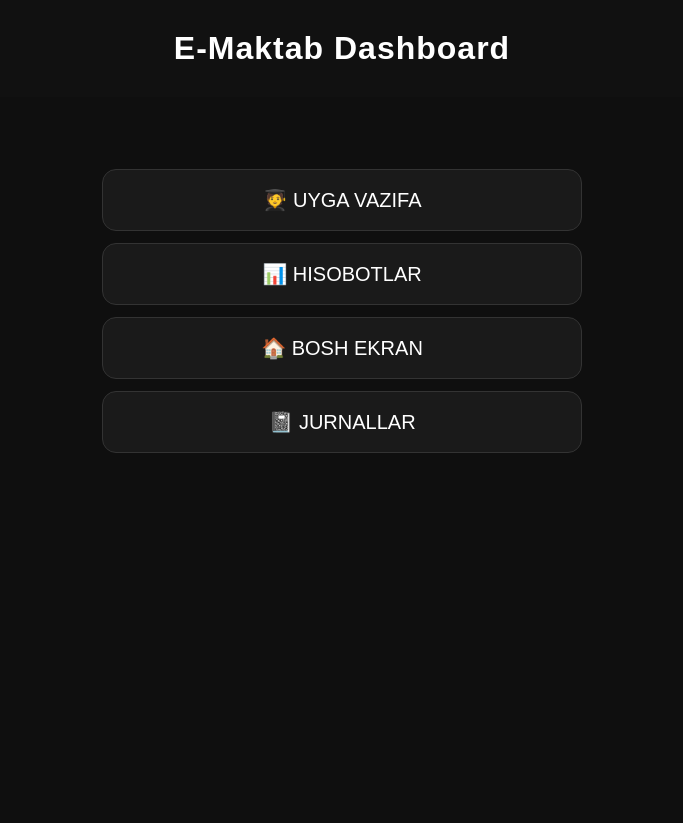
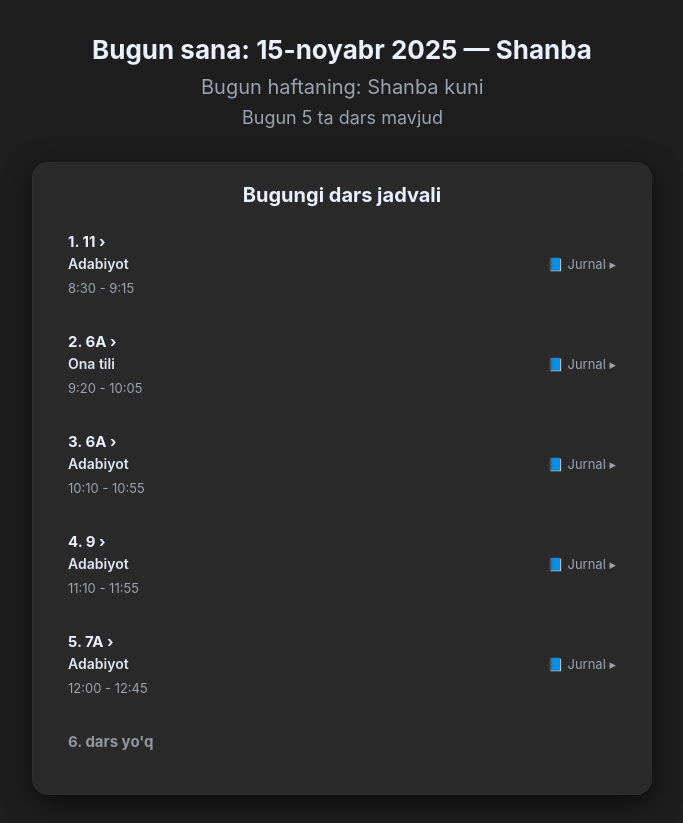
Before and after one commit to shoxan2050/emaktabrepo, a plain HTML site: page index.html in a window 1280 px wide. Shown: the whole page, without its empty margins (298-981 px from the left). Before the commit the page ends 800 px from the top, so only its background shows below. Drawn offline with Linux system fonts and the light colour scheme.

Commit message:
Refactor index.html for improved layout and styles
Updated HTML structure, styles, and script functionality.

```diff
--- a/index.html
+++ b/index.html
@@ -1,167 +1,266 @@
-<!DOCTYPE html>
+<!doctype html>
 <html lang="uz">
 <head>
-    <meta charset="UTF-8" />
-    <meta name="viewport" content="width=device-width, initial-scale=1.0" />
-    <title>E‑Maktab Dashboard</title>
+<meta charset="utf-8" />
+<meta name="viewport" content="width=device-width,initial-scale=1" />
+<title>Dars jadvali — E-Maktab</title>
 <style>
-        body {
-            margin: 0;
-            font-family: Arial, sans-serif;
-            background: #0f0f0f;
-            color: #fff;
+  :root{
+    --bg:#1e1e1e;
+    --card:#2a2a2a;
+    --card-hover:#333;
+    --text:#eaf0ff;
+    --muted:#9aa4b2;
+    --accent:#2b6df6;
   }
-        header {
-            text-align: center;
-            padding: 30px;
-            font-size: 32px;
-            font-weight: bold;
-            background: #111;
-            letter-spacing: 1px;
+  *{box-sizing:border-box}
+  body{
+    margin:0;
+    font-family: Inter, "Helvetica Neue", Arial, sans-serif;
+    background:var(--bg);
+    color:var(--text);
+    -webkit-font-smoothing:antialiased;
+    -moz-osx-font-smoothing:grayscale;
+    padding:28px;
+    display:flex;
+    align-items:center;
+    flex-direction:column;
+    min-height:100vh;
   }
-        .container {
-            max-width: 480px;
-            margin: 40px auto;
-            padding: 20px;
+
+  /* header text (fade lines) */
+  .fade-line{
+    opacity:0;
+    transform: translateY(8px);
+    text-align:center;
+    will-change: opacity, transform;
   }
-        .btn {
-            display: block;
-            padding: 18px;
-            margin: 12px 0;
-            background: #1a1a1a;
-            border-radius: 14px;
-            text-align: center;
-            font-size: 20px;
-            text-decoration: none;
-            color: #fff;
-            transition: 0.25s;
-            border: 1px solid #333;
+  .fade-1{ animation: fadeInUp .7s .2s forwards; font-size:26px; margin-top:6px; font-weight:700; }
+  .fade-2{ animation: fadeInUp .7s .9s forwards; font-size:20px; margin-top:10px; color:var(--muted); }
+  .fade-3{ animation: fadeInUp .7s 1.6s forwards; font-size:18px; margin-top:8px; color:var(--muted); }
+
+  @keyframes fadeInUp {
+    to { opacity:1; transform:translateY(0); }
   }
-        .btn:hover {
-            background: #262626;
+
+  /* card */
+  .card {
+    width:100%;
+    max-width:620px;
+    background:var(--card);
+    border-radius:16px;
+    padding:20px;
+    margin-top:34px;
+    box-shadow: 0 8px 28px rgba(0,0,0,0.6);
+    border:1px solid rgba(255,255,255,0.02);
+    opacity:0;
+    transform: translateY(12px);
+    animation: cardAppear .7s 2.4s forwards;
   }
-        .section {
-            display: none;
+  @keyframes cardAppear { to { opacity:1; transform:translateY(0); } }
+
+  .card h2 { margin:0 0 12px 0; text-align:center; font-size:20px; }
+  .table { width:100%; border-collapse:collapse; }
+  .row {
+    display:flex;
+    align-items:center;
+    justify-content:space-between;
+    padding:12px 14px;
+    border-radius:12px;
+    margin-bottom:10px;
+    background:transparent;
+    transition: transform .18s ease, background .18s ease, box-shadow .18s ease;
+    cursor:pointer;
+    border:1px solid transparent;
   }
-        .active {
-            display: block;
+  .row .left { display:flex; flex-direction:column; gap:4px; }
+  .row .num { font-weight:700; color:var(--text); font-size:15px; }
+  .row .sub { color:#dfe7f7; font-weight:600; font-size:14px; }
+  .row .time { color:var(--muted); font-size:13px; margin-top:4px; }
+
+  .row:hover {
+    transform: scale(1.02);
+    background: var(--card-hover);
+    box-shadow: 0 8px 18px rgba(0,0,0,0.5);
+    border-color: rgba(255,255,255,0.03);
   }
-        .back {
-            margin-top: 25px;
-            background: #333;
+
+  .row.disabled {
+    opacity:0.55;
+    cursor:default;
+    transform:none;
+  }
+
+  /* small label on right */
+  .rightLabel{ color:var(--muted); font-size:13px; padding-left:12px; min-width:120px; text-align:right; }
+
+  /* responsive */
+  @media (max-width:640px){
+    .card{ padding:16px; }
+    .row{ padding:10px; }
+    .rightLabel{ min-width:90px; font-size:12px; }
   }
 </style>
 </head>
 <body>
 
-<header>E‑Maktab Dashboard</header>
+  <div id="line1" class="fade-line fade-1">—</div>
+  <div id="line2" class="fade-line fade-2">—</div>
+  <div id="line3" class="fade-line fade-3">—</div>
 
-<div class="container">
-
-    <!-- MAIN MENU -->
-    <div id="main" class="section active">
-        <a class="btn" href="#" onclick="openSection('uygavazifa')">🧑‍🎓 UYGA VAZIFA</a>
-        <a class="btn" id="hisobot" target="_blank">📊 HISOBOTLAR</a>
-        <a class="btn" href="https://emaktab.uz/teachers" target="_blank">🏠 BOSH EKRAN</a>
-        <a class="btn" href="#" onclick="openSection('jurnallar')">📓 JURNALLAR</a>
+  <div class="card" id="todayCard" aria-live="polite">
+    <h2>Bugungi dars jadvali</h2>
+    <div id="rowsContainer">
+      <!-- rows will be inserted here -->
     </div>
-
-    <!-- UYGA VAZIFA -->
-    <div id="uygavazifa" class="section">
-        <a class="btn" onclick="openClasses('ona')">🇺🇿 ONA TILI</a>
-        <a class="btn" onclick="openClasses('adabiyot')">📖 ADABIYOT</a>
-        <a class="btn back" onclick="openSection('main')">🔙 ORQAGA</a>
-    </div>
-
-    <!-- SUBJECT CLASSES -->
-    <div id="classes" class="section"></div>
-
-    <!-- JURNALLAR CLASSES -->
-    <div id="jurnallar" class="section">
-        <a class="btn" onclick="openJurnalFan('9')">📓 9</a>
-        <a class="btn" onclick="openJurnalFan('7A')">📓 7A</a>
-        <a class="btn" onclick="openJurnalFan('11')">📓 11</a>
-        <a class="btn" onclick="openJurnalFan('6A')">📓 6A</a>
-        <a class="btn" onclick="openJurnalFan('6B')">📓 6B</a>
-        <a class="btn back" onclick="openSection('main')">🔙 ORQAGA</a>
-    </div>
-
-    <!-- JURNAL FANLAR -->
-    <div id="jurnalFanPage" class="section"></div>
-
   </div>
 
 <script>
-function today() {
-    const t = new Date();
-    let dd = String(t.getDate()).padStart(2, "0");
-    let mm = String(t.getMonth() + 1).padStart(2, "0");
-    let yyyy = t.getFullYear();
-    return {dd, mm, yyyy};
+/* =========================
+   Link mapping (siz bergan aniq linklar)
+   Format: "CLASS|SUBJECTKEY" => URL
+   SUBJECTKEY expected: "ONA TILI", "ADABIYOT", "KELAJAK"
+   ========================= */
+const journalLinks = {
+  "6A|ONA TILI": "https://emaktab.uz/journal/school/1000005977908/group/2388005413423903573/subject/1871705191453506349?periodId=2392904064143140032&subGroupId=",
+  "6A|ADABIYOT": "https://emaktab.uz/journal/school/1000005977908/group/2388005413423903573/subject/1817016797347913127?periodId=2392904064143140032&subGroupId=",
+  "6A|KELAJAK": "https://emaktab.uz/journal/school/1000005977908/group/2388005413423903573/subject/2395074680484989271?periodId=2392904064143140032&subGroupId=",
+
+  "6B|ONA TILI": "https://emaktab.uz/journal/school/1000005977908/group/2388004936682533712/subject/1871705191453506349?periodId=2392904064143140032&subGroupId=",
+  "6B|ADABIYOT": "https://emaktab.uz/journal/school/1000005977908/group/2388004936682533712/subject/1817016797347913127?periodId=2392904064143140032&subGroupId=",
+
+  "7A|ONA TILI": "https://emaktab.uz/journal/school/1000005977908/group/2388004520070705999/subject/1871705191453506349?periodId=2392904064143140032&subGroupId=",
+  "7A|ADABIYOT": "https://emaktab.uz/journal/school/1000005977908/group/2388004520070705999/subject/1817016797347913127?periodId=2392904064143140032&subGroupId=",
+
+  "9|ONA TILI": "https://emaktab.uz/journal/school/1000005977908/group/2388001994629935936/subject/1871705191453506349?periodId=2392904064143140032&planningPeriodId=2392904064143140032&source=schedule_widget&subGroupId=",
+  "9|ADABIYOT": "https://emaktab.uz/journal/school/1000005977908/group/2388001994629935936/subject/1817016797347913127?periodId=2392904064143140032&planningPeriodId=2392904064143140032&source=schedule_widget&subGroupId=",
+
+  "11|ONA TILI": "https://emaktab.uz/journal/school/1000005977908/group/2388000766269289205/subject/1871705191453506349?periodId=2392904064143140032&subGroupId=",
+  "11|ADABIYOT": "https://emaktab.uz/journal/school/1000005977908/group/2388000766269289205/subject/1817016797347913127?periodId=2392904064143140032&subGroupId="
+};
+
+/* =========================
+   Haftalik jadval (rasmdagi tartib)
+   Har kuni 6 slot (1..6), empty:true -> dars yo'q
+   ========================= */
+const week = {
+  "Dushanba":[
+    {num:1, cls:"6A", sub:"Kelajak soati", subjKey:"KELAJAK", time:"8:30 - 9:15"},
+    {num:2, cls:"9", sub:"Ona tili", subjKey:"ONA TILI", time:"9:20 - 10:05"},
+    {num:3, cls:"6B", sub:"Ona tili", subjKey:"ONA TILI", time:"10:10 - 10:55"},
+    {num:4, cls:"7A", sub:"Ona tili", subjKey:"ONA TILI", time:"11:10 - 11:55"},
+    {num:5, empty:true},
+    {num:6, cls:"6A", sub:"Adabiyot", subjKey:"ADABIYOT", time:"12:50 - 13:35"}
+  ],
+  "Seshanba":[
+    {num:1, empty:true},{num:2, empty:true},{num:3, empty:true},{num:4, empty:true},{num:5, empty:true},{num:6, empty:true}
+  ],
+  "Chorshanba":[
+    {num:1, cls:"9", sub:"Ona tili", subjKey:"ONA TILI", time:"8:30 - 9:15"},
+    {num:2, cls:"6B", sub:"Ona tili", subjKey:"ONA TILI", time:"9:20 - 10:05"},
+    {num:3, cls:"11", sub:"Ona tili", subjKey:"ONA TILI", time:"10:10 - 10:55"},
+    {num:4, cls:"7A", sub:"Ona tili", subjKey:"ONA TILI", time:"11:10 - 11:55"},
+    {num:5, cls:"6A", sub:"Ona tili", subjKey:"ONA TILI", time:"12:00 - 12:45"},
+    {num:6, empty:true}
+  ],
+  "Payshanba":[
+    {num:1, cls:"11", sub:"Adabiyot", subjKey:"ADABIYOT", time:"8:30 - 9:15"},
+    {num:2, empty:true},
+    {num:3, cls:"6A", sub:"Ona tili", subjKey:"ONA TILI", time:"10:10 - 10:55"},
+    {num:4, cls:"9", sub:"Ona tili", subjKey:"ONA TILI", time:"11:10 - 11:55"},
+    {num:5, cls:"6B", sub:"Ona tili", subjKey:"ONA TILI", time:"12:00 - 12:45"},
+    {num:6, cls:"7A", sub:"Adabiyot", subjKey:"ADABIYOT", time:"12:50 - 13:35"}
+  ],
+  "Juma":[
+    {num:1, cls:"6A", sub:"Ona tili", subjKey:"ONA TILI", time:"8:30 - 9:15"},
+    {num:2, cls:"7A", sub:"Ona tili", subjKey:"ONA TILI", time:"9:20 - 10:05"},
+    {num:3, cls:"6B", sub:"Ona tili", subjKey:"ONA TILI", time:"10:10 - 10:55"},
+    {num:4, cls:"9", sub:"Ona tili", subjKey:"ONA TILI", time:"11:10 - 11:55"},
+    {num:5, cls:"11", sub:"Adabiyot", subjKey:"ADABIYOT", time:"12:00 - 12:45"},
+    {num:6, empty:true}
+  ],
+  "Shanba":[
+    {num:1, cls:"11", sub:"Adabiyot", subjKey:"ADABIYOT", time:"8:30 - 9:15"},
+    {num:2, cls:"6A", sub:"Ona tili", subjKey:"ONA TILI", time:"9:20 - 10:05"},
+    {num:3, cls:"6A", sub:"Adabiyot", subjKey:"ADABIYOT", time:"10:10 - 10:55"},
+    {num:4, cls:"9", sub:"Adabiyot", subjKey:"ADABIYOT", time:"11:10 - 11:55"},
+    {num:5, cls:"7A", sub:"Adabiyot", subjKey:"ADABIYOT", time:"12:00 - 12:45"},
+    {num:6, empty:true}
+  ]
+};
+
+/* Uzbek month and weekday names */
+const monthNames = ['yanvar','fevral','mart','aprel','may','iyun','iyul','avgust','sentyabr','noyabr','dekabr'];
+const weekNames = {1:'Dushanba',2:'Seshanba',3:'Chorshanba',4:'Payshanba',5:'Juma',6:'Shanba',0:'Yakshanba'};
+
+/* pick today's lessons and render only today's column */
+function renderToday(){
+  const now = new Date();
+  const dd = now.getDate();
+  const mm = now.getMonth(); // 0-based
+  const yyyy = now.getFullYear();
+  const jsDay = now.getDay(); // 0 sun ... 6 sat
+  // map JS day to our week keys: JS Mon=1 -> Dushanba
+  const map = {1:'Dushanba',2:'Seshanba',3:'Chorshanba',4:'Payshanba',5:'Juma',6:'Shanba',0:'Seshanba'}; // treat sunday as sesh (no lessons)
+  const todayKey = map[jsDay] || 'Dushanba';
+  const humanWeek = weekNames[jsDay] || 'Kun';
+  // set header lines (fade lines)
+  const line1 = document.getElementById('line1');
+  const line2 = document.getElementById('line2');
+  const line3 = document.getElementById('line3');
+  // format: 15-noyabr — Shanba   (noyabr in uz)
+  const monthUz = 'noyabr'; // we keep 'noyabr' for consistency with images
+  line1.textContent = `Bugun sana: ${dd}-${monthUz} ${yyyy} — ${humanWeek}`;
+  // second and third lines (fade in as style already)
+  line2.textContent = `Bugun haftaning: ${humanWeek} kuni`;
+  const lessons = week[todayKey] || [];
+  const count = lessons.filter(l => l && !l.empty).length;
+  line3.textContent = `Bugun ${count} ta dars mavjud`;
+
+  // render rows
+  const rowsContainer = document.getElementById('rowsContainer');
+  rowsContainer.innerHTML = '';
+  // if sunday or no lessons -> show info
+  if(count === 0){
+    const info = document.createElement('div');
+    info.style.color = 'var(--muted)';
+    info.style.textAlign = 'center';
+    info.style.padding = '18px';
+    info.textContent = 'Bugun dars yo\'q';
+    rowsContainer.appendChild(info);
+    return;
   }
 
-function openSection(id) {
-    document.querySelectorAll('.section').forEach(s => s.classList.remove('active'));
-    document.getElementById(id).classList.add('active');
+  lessons.forEach((ls)=>{
+    if(ls && ls.empty){
+      const div = document.createElement('div');
+      div.className = 'row disabled';
+      div.innerHTML = `<div class="left"><div class="num">${ls.num}. dars yo'q</div></div><div class="rightLabel"></div>`;
+      rowsContainer.appendChild(div);
+    } else if(ls){
+      const linkKey = `${ls.cls}|${(ls.subjKey || ls.sub || '').toString().toUpperCase()}`;
+      const link = journalLinks[linkKey] || null;
+
+      const div = document.createElement('div');
+      div.className = 'row';
+      div.innerHTML = `<div class="left"><div class="num">${ls.num}. ${ls.cls} ›</div><div class="sub">${ls.sub}</div><div class="time">${ls.time || ''}</div></div><div class="rightLabel">${link ? '📘 Jurnal ▸' : ''}</div>`;
+
+      if(link){
+        div.addEventListener('click', ()=> {
+          // visual pop: quick scale then open
+          div.style.transform = 'scale(0.98)';
+          setTimeout(()=>{ div.style.transform = ''; window.open(link, '_blank'); }, 160);
+        });
+      } else {
+        div.classList.add('disabled');
+      }
+      rowsContainer.appendChild(div);
+    }
+  });
 }
 
-const groups = {
-    "6A": "2388005413423903573",
-    "6B": "2388004936682533712",
-    "7A": "2388004520070705999",
-    "9":  "2388001994629935936",
-    "11": "2388000766269289205"
-};
-
-const subjects = {
-    adabiyot: "1817016797347913127",
-    ona: "1871705191453506349",
-    kelajak: "2395074680484989271"
-};
-
-function openClasses(type) {
-    const {dd, mm, yyyy} = today();
-    let order = type === "adabiyot" ? ["6A","6B","7A","9","11"] : ["11","9","6A","6B","7A"];
-
-    let html = "";
-    order.forEach(cls => {
-        let link = `https://schools.emaktab.uz/v2/homework?school=1000005977908&tab=&studyYear=2025&group=${groups[cls]}&subject=${subjects[type]}&teacher=1000010096961&datefrom=${dd}%2F${mm}%2F${yyyy}&dateto=${dd}%2F${mm}%2F${yyyy}&choose=Topish`;
-        html += `<a class='btn' target='_blank' href='${link}'>📚 ${cls}</a>`;
-    });
-    html += `<a class='btn back' onclick="openSection('uygavazifa')">🔙 ORQAGA</a>`;
-
-    document.getElementById("classes").innerHTML = html;
-    openSection("classes");
-}
-
-function getJurnalUrl(group, subject) {
-    let base = `https://emaktab.uz/journal/school/1000005977908/group/${group}/subject/${subject}?periodId=2392904064143140032`;
-    if (group === "2388001994629935936") base += "&planningPeriodId=2392904064143140032&source=schedule_widget";
-    return base + "&subGroupId=";
-}
-
-function openJurnalFan(cls) {
-    let g = groups[cls];
-    let html = ``;
-
-    html += `<a class='btn' target='_blank' href='${getJurnalUrl(g, subjects.ona)}'>🇺🇿 ONA TILI</a>`;
-    html += `<a class='btn' target='_blank' href='${getJurnalUrl(g, subjects.adabiyot)}'>📖 ADABIYOT</a>`;
-
-    if (cls === "6A")
-        html += `<a class='btn' target='_blank' href='${getJurnalUrl(g, subjects.kelajak)}'>⏰ KELAJAK SOATI</a>`;
-
-    html += `<a class='btn back' onclick="openSection('jurnallar')">🔙 ORQAGA</a>`;
-
-    document.getElementById("jurnalFanPage").innerHTML = html;
-    openSection("jurnalFanPage");
-}
-
-// HISOBOTLAR LINKINI DINAMIK QILISH
-(function updateHisobot() {
-    const {dd, mm, yyyy} = today();
-    let link = `https://schools.emaktab.uz/v2/reports/default?school=1000005977908&year=2025&report=statJournal-subjectteacher&dateFrom=${dd}.${mm}.${yyyy}&dateTo=${dd}.${mm}.${yyyy}&teacher=1000010096961`;
-    document.getElementById("hisobot").href = link;
-})();
+/* run on load */
+document.addEventListener('DOMContentLoaded', renderToday);
 </script>
 
 </body>
```
Lines whose indentation alone changed are shown as unchanged.
